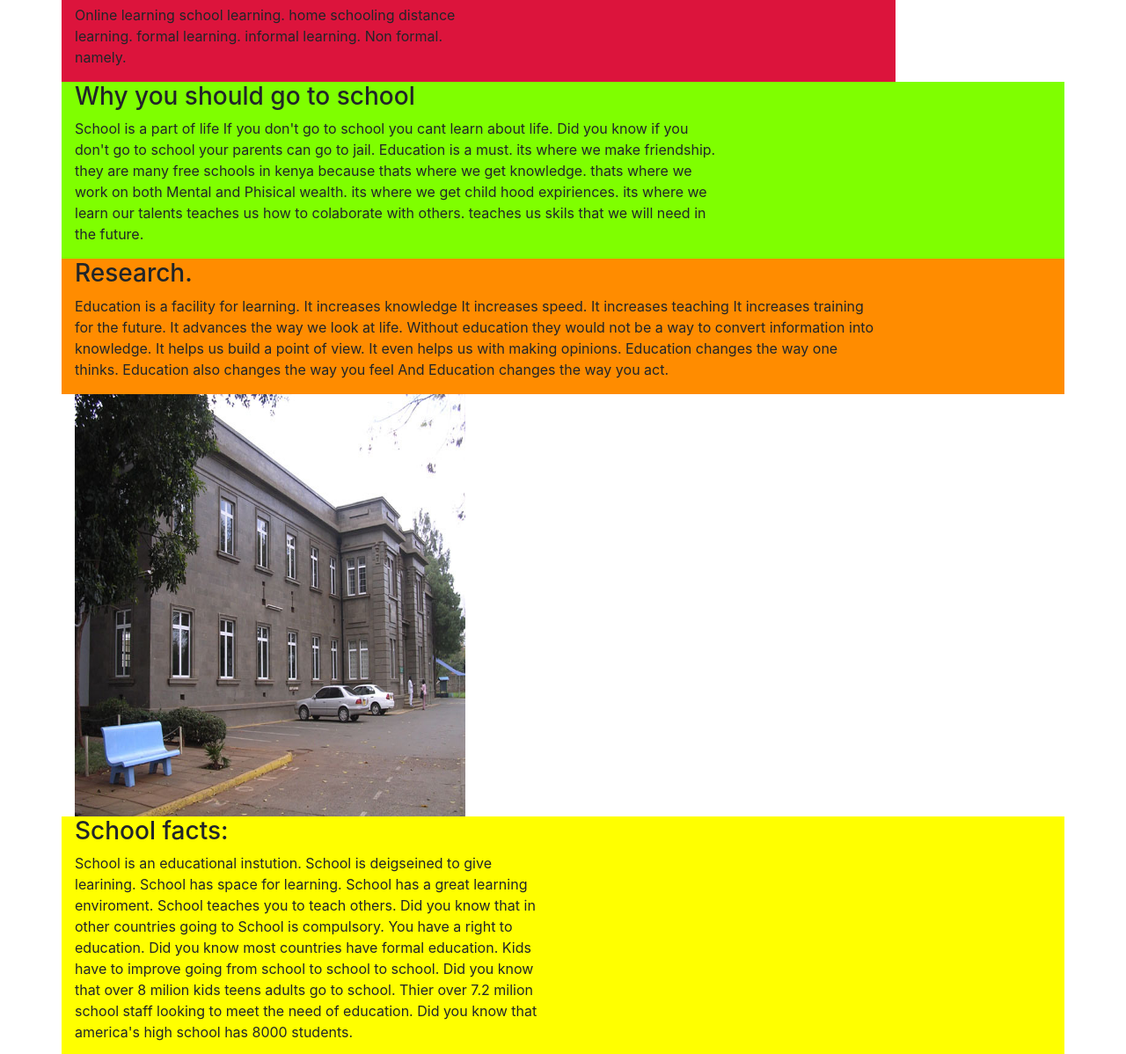
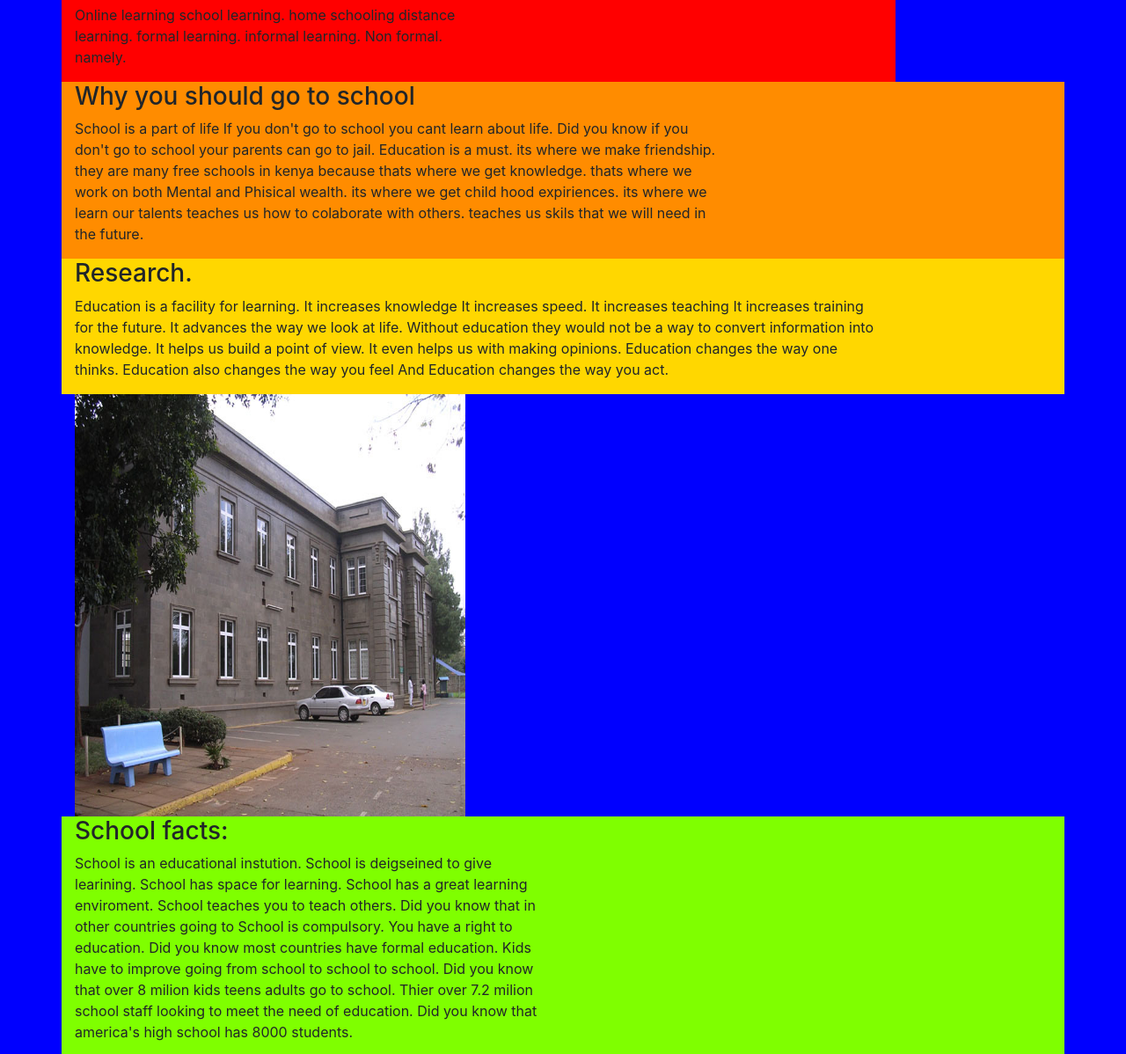
Before and after one commit to bathelomeo/education, a plain HTML site: page Index.html in a window 1280 px wide. Shown: the part 93-1291 px from the top of the page at 88% size. Drawn offline with Linux system fonts and the light colour scheme.

Commit message:
changed Index.html into index.html

```diff
--- a/Index.html
+++ b/Index.html
@@ -1,8 +1,8 @@
 <html>
 <head>
     <title>Education</title>
+    <link rel="stylesheet" type="text/css" href="assets/css/bootstrap.min.css">
     <link rel="stylesheet" type="text/css" href="assets/css/main.css">
-    <link rel="stylesheet" type="text/css" href="assets/css/bootstrap.min.css">
     </head>
 <body>
     <div class="container">
--- a/assets/css/main.css
+++ b/assets/css/main.css
@@ -2,17 +2,17 @@ body{
     background-color: blue;
 }
 .TypesofEducation{
- background-color: crimson;
+ background-color: red;
 }
 .Whyyoushouldgotoschool{
+    background-color: darkorange;
+}
+.Research{
+    background-color: gold;
+}
+.Schoolfacts{
     background-color: chartreuse;
 }
-.Research{
-    background-color: darkorange;
+.levelofeducationinmyschool{
+    background-color: darkblue;
 }
-.Schoolfacts{
-    background-color: yellow;
-}
-.levelofeducationinmyschool{
-    background-color: gold;
-}
```
